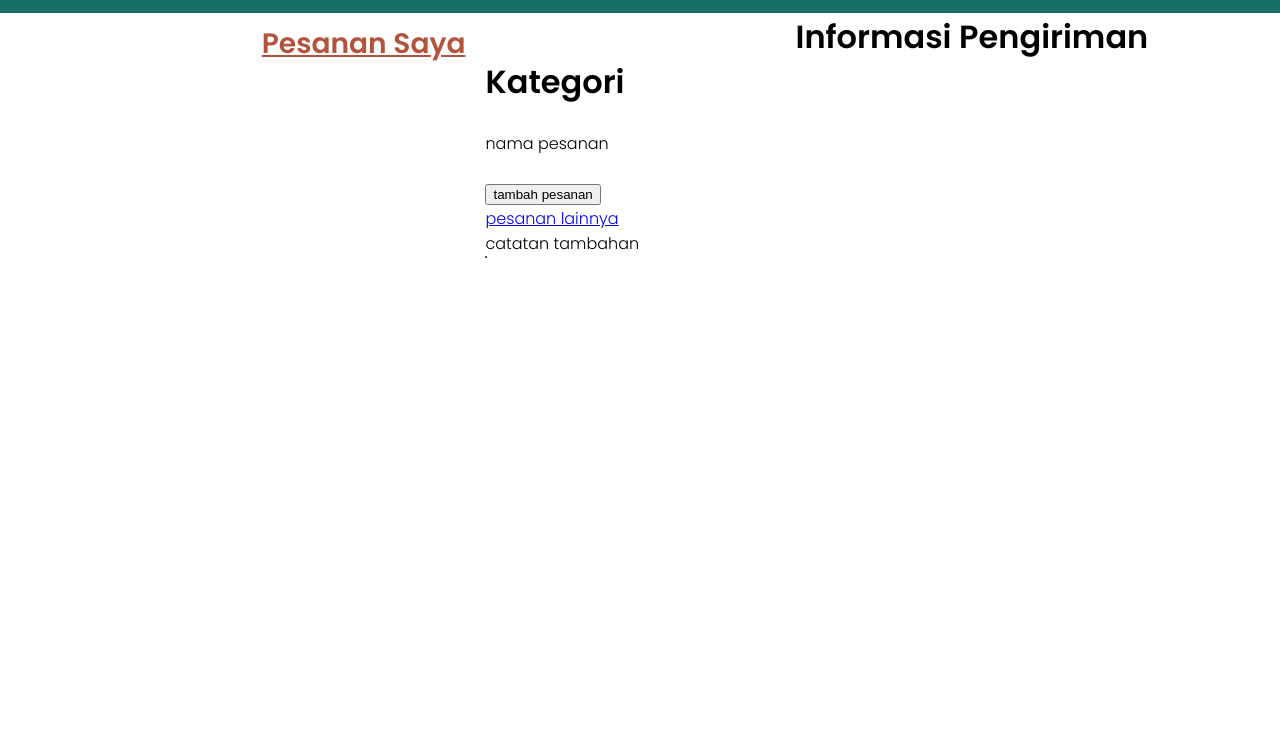
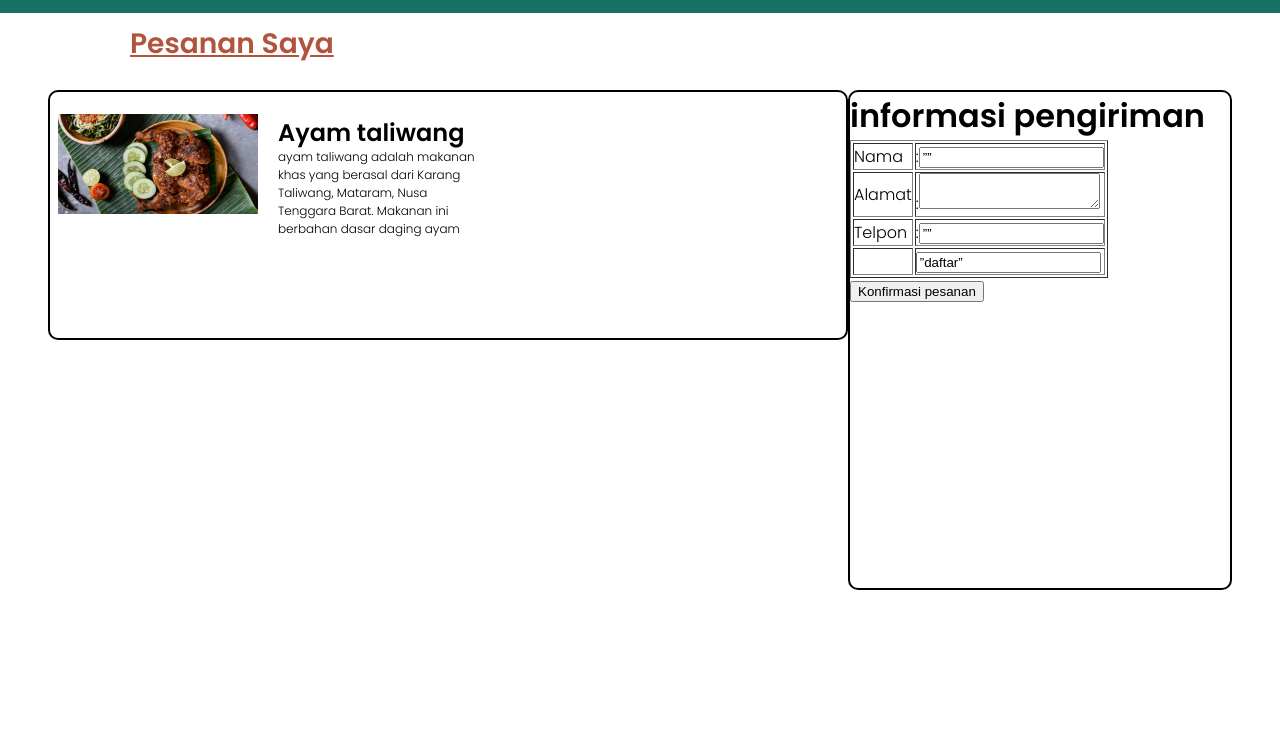
Before and after one commit to Kampus-Merdeka-Software-Engineering/FE-2-Bandung-23, a plain HTML site: page detail-order.html in a window 1280 px wide. Shown: the part 67-800 px from the top of the page. Drawn offline with Linux system fonts and the light colour scheme.

Commit message:
update detail-order.html

```diff
--- a/detail-order.html
+++ b/detail-order.html
@@ -36,7 +36,66 @@
 
     <!-- Main -->
     <main>
+      <div class="pesanan">
+        <h3><span><u>Pesanan Saya</u></span></h3>
+       </div>
       <div class="container">
+
+        <div id="body">
+          <div class="package">
+            <div class="item"><img src="../img/Ayam Taliwang.jpg" alt="" class="img"></div>
+          <div class="cart">
+            <div class="item-card">
+              <h2 class="cart-text"><span>Ayam taliwang</span></h2><br>
+              <p class="cart-text-p">ayam taliwang adalah makanan khas yang berasal dari Karang Taliwang,
+                Mataram, Nusa Tenggara Barat. Makanan ini berbahan dasar daging ayam</p>
+            </div>
+
+            <div class="custom-counter">
+
+            </div>
+
+          </div>
+          </div>
+          <!-- <h1>makanan</h1>
+          <p>Postingan Artikel-Artikel</p> -->
+         </div>
+         <div id="sidebar">
+          <h1>informasi pengiriman</h1>
+          <form method “post” action “proses.html”>
+            <table border=”0″ cellpadding=”1″ >
+            <tr>
+            <td width=”90″>Nama</td>
+            <td colspan=”2″>:<input name=”nama_mhs” type=”text” value=”” size=”30″ maxlength=”30″
+            width=”3″/><br/>
+            </td>
+            </tr>
+
+            <tr>
+            <td valign=”top”>Alamat</td>
+            <td colspan=”2″>:<textarea name=”alamat” cols=”27″ rows=”3″ ></textarea><br/></td>
+            </tr>
+
+            <tr>
+            <td> Telpon</td>
+            <td colspan=”2″>:<input name=”telpon” type=”text” value=”” size=”15″ maxlength=”12″/><br/></td>
+            </tr>
+
+            <tr>
+            <td></td>
+            <td align=”left” ><input type=”submit” name=”submit” value=”daftar”></td>
+            </tr>
+
+            </table>
+            </form>
+            <button class="submit">Konfirmasi pesanan</button>
+         </div>
+        <!-- <div class="row-konten">
+          <div class="konten">
+            <h1>Informasi Pengiriman</h1>
+          </div>
+        </div>
+
         <div class="pesanan">
          <h3><span><u>Pesanan Saya</u></span></h3>
         </div>
@@ -46,21 +105,13 @@
             <h1>Kategori</h1><br>
             <p>nama pesanan</p><br>
             <button>tambah pesanan</button>
-
-
             <br><a href="#">pesanan lainnya</a>
             <br><p>catatan tambahan</p>
             <table border="1">
               <tr></tr>
             </table>
           </div>
-
-        </div>
-        <div class="row-konten">
-          <div class="konten">
-            <h1>Informasi Pengiriman</h1>
-          </div>
-        </div>
+        </div> -->
       </div>
     </main>
 
```
